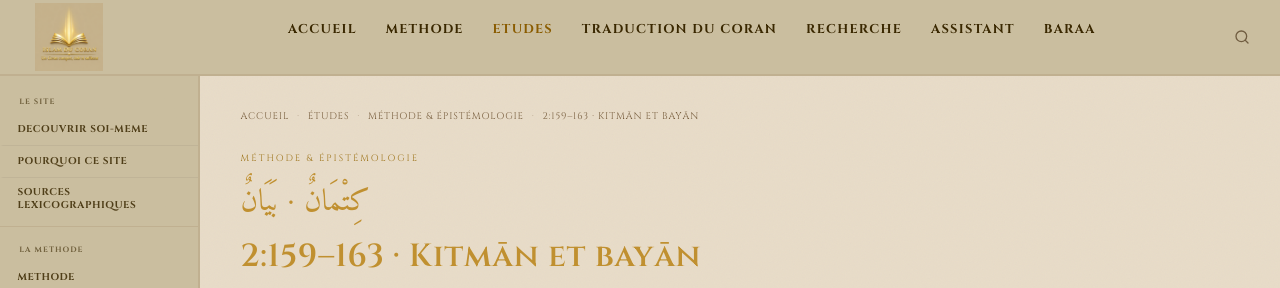
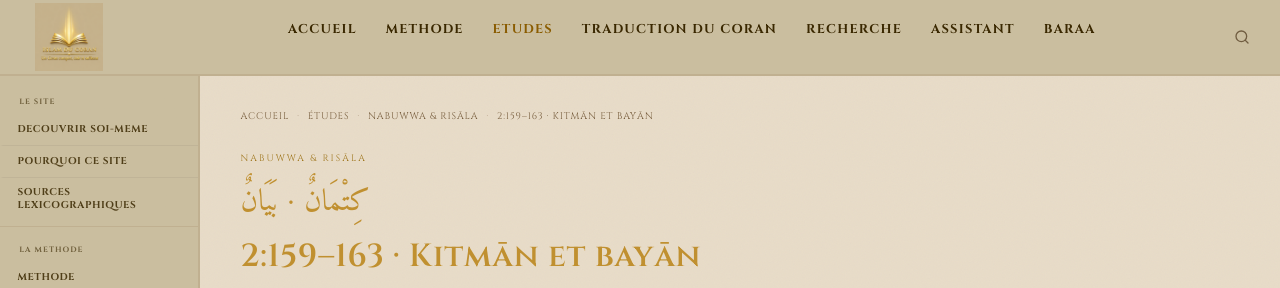
Before and after one commit to Makhuwcoder/islamducoran, a Jekyll site: the page built from _etudes/kitman-bayyan.md, in a window 1280 px wide and 900 px high. Shown: the top 288 px of the window. Built offline with Jekyll 4.4.1, drawn with Linux system fonts in a browser that asks for light colours.

Commit message:
Ordre: kitman-bayyan → Nabuwwa & Risāla #4

```diff
--- a/_etudes/kitman-bayyan.md
+++ b/_etudes/kitman-bayyan.md
@@ -2,11 +2,11 @@
 layout: etude
 title: "2:159–163 · Kitmān et bayān"
 subtitle: "Dissimulation de la révélation (Kitmān), retour - conditions du pardon et déclaration publique (bayān)"
-categorie: "Méthode & Épistémologie"
-categorie_slug: "methode"
+categorie: "Nabuwwa & Risāla"
+categorie_slug: "nabuwwa"
 racine: "ك-ت-م / ب-ي-ن"
 racine_ar: "كِتْمَانٌ · بَيَانٌ"
-order: 1
+order: 4
 date: 2026-04-02
 methode: "Dit / Non-dit / Inférence"
 ---
```
